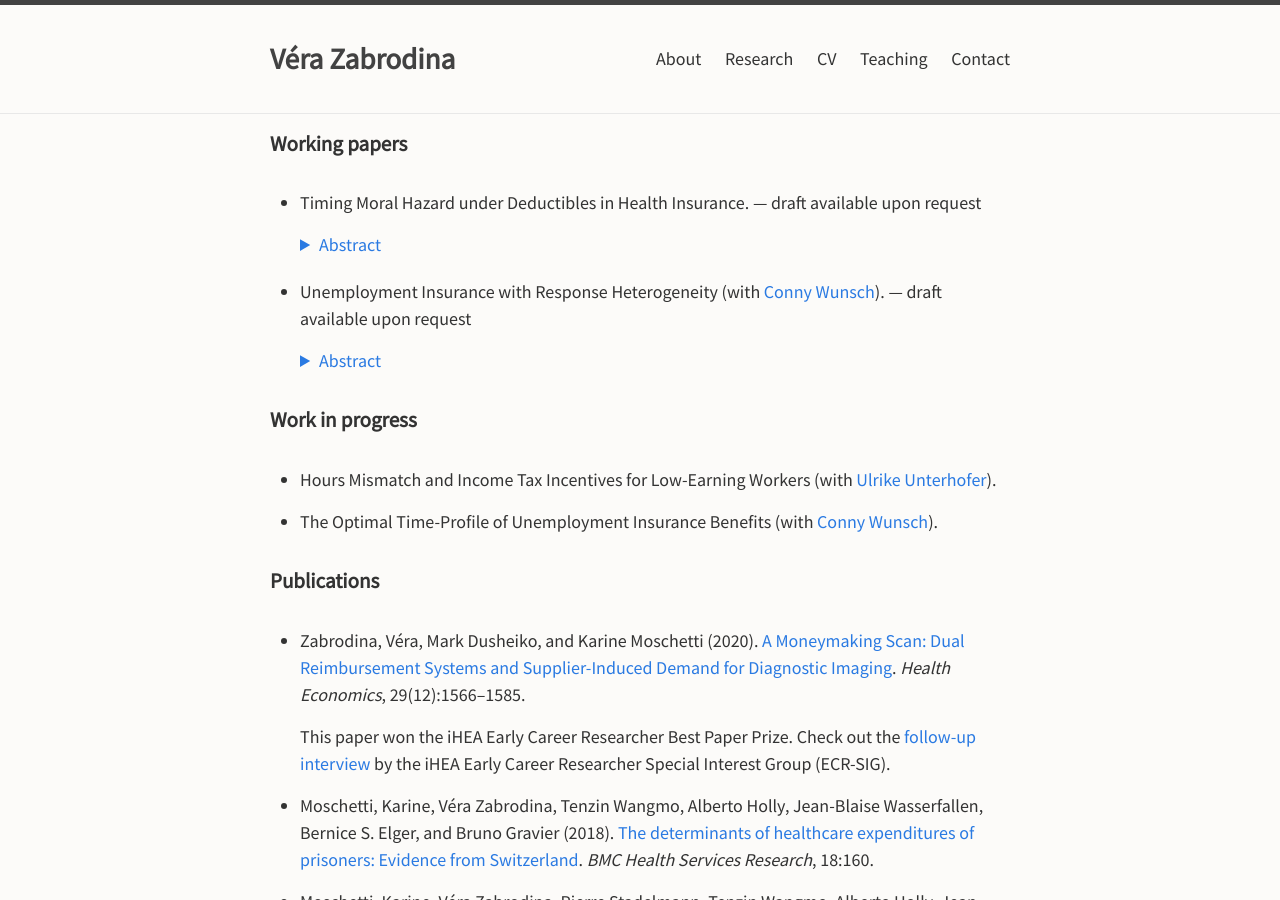
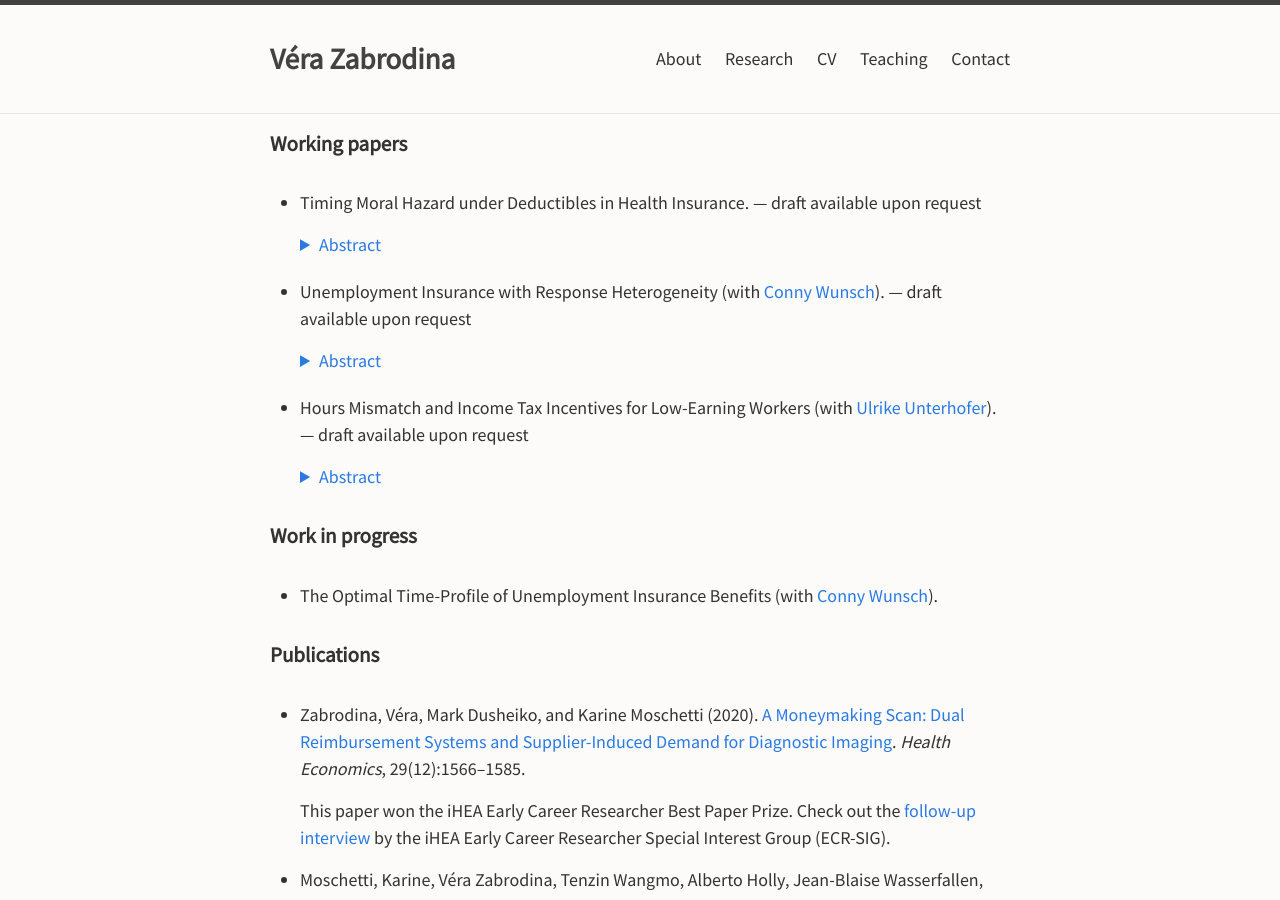
Before and after one commit to verazb/verazb.github.io, a Jekyll site: the page built from index.md, in a window 1280 px wide and 900 px high, scrolled down 1207 px. Built offline with Jekyll 4.4.1, drawn with Linux system fonts in a browser that asks for light colours; our own code applies the rules of GitHub Pages for plain Markdown files.

Commit message:
Update index.md

```diff
--- a/index.md
+++ b/index.md
@@ -50,7 +50,7 @@ In my research, I develop new causal identification designs derived from theoret
   <details style="margin-bottom:20px;">
     <summary style="color:#2a7ae2;">Abstract</summary>
 
-  This paper develops a new approach to identifying timing moral hazard in health insurance contracts when deductible choice is endogenous. I set up a dynamic model of healthcare consumption where individuals exceed a high deductible after a large health shock. I show that individuals either strategically prepone care from the year after the shock and keep a high deductible, or do not retime and switch to a low deductible the year after. The identification of timing moral hazard exploits the randomness of shock timing within a calendar year. Empirical results show quantitatively significant timing moral hazard responses, which decrease with the time left to the deductible reset. This pattern suggests that there are substantial frictions to preponing, and that dynamic changes in incentives matter in shaping strategic timing responses.
+  This paper develops a new approach to identifying timing moral hazard in health insurance contracts when deductible choice is endogenous. I set up a dynamic model of healthcare consumption where individuals exceed a high deductible after a large health shock. I show that individuals either strategically prepone care from the year after the shock and keep a high deductible, or do not retime and switch to a low deductible the year after. The identification of timing moral hazard exploits the randomness of shock timing within a calendar year. Empirical results show quantitatively large timing moral hazard responses. This behaviour can create important distortions in insurance markets by shifting healthcare costs onto the risk pool. The preponed amount decreases with the time left to the deductible reset. The insured do re-optimise on-the-go to minimise out-of-pocket costs, but face substantial frictions in retiming.
 
   </details>
 
@@ -61,17 +61,23 @@ In my research, I develop new causal identification designs derived from theoret
   <details style="margin-bottom:20px;">
     <summary style="color:#2a7ae2;">Abstract</summary>
 
-     The generosity of unemployment insurance (UI) coverage varies with the worker's age and time contributed to social security in many publicly-funded UI systems, despite a lack of evidence on their relevance for UI policy differentiation. This paper studies whether the responses to UI and the implied fiscal externality vary in these two characteristics. We use administrative data from Germany and a multi-cutoff regression discontinuity design to estimate a comprehensive set of duration and wage elasticities at many discontinuities in potential benefit duration. We find that the fiscal externality of UI decreases with contribution time, but increases with age. These gradients are mainly driven by the duration effects of UI, as any wage effects are small. Our results suggest that both age and short-term contribution time are indeed important determinants of UI responses, and thus relevant for policy differentiation. The welfare cost of UI could be reduced by reallocating resources towards younger workers with stable employment histories.
+     The generosity of unemployment insurance (UI) coverage varies with the worker's age and time contributed to social security in many publicly-funded UI systems, despite a lack of evidence on their relevance for UI policy differentiation. This paper studies whether the responses to UI and the implied fiscal externality vary in these two characteristics. We use administrative data from Germany and a multi-cutoff regression discontinuity design to estimate a comprehensive set of duration and wage elasticities at many discontinuities in potential benefit duration. We find that the fiscal externality of UI decreases with contribution time, but increases with age. These gradients are mainly driven by the duration effects of UI, as any wage effects are small. Our results suggest that both age and short-term contribution time are indeed important determinants of UI responses, and thus relevant for policy differentiation. The moral hazard cost of UI can be reduced by reallocating resources towards younger workers with stable employment histories.
 
   </details>
 
 
 
+- Hours Mismatch and Income Tax Incentives for Low-Earning Workers (with [Ulrike Unterhofer](https://wwz.unibas.ch/en/persons/ulrike-unterhofer-1/)). --- draft available upon request
+
+  <details style="margin-bottom:20px;">
+    <summary style="color:#2a7ae2;">Abstract</summary>
+
+     Many workers do not work their desired number of hours, particularly in the low-earning segment. We study whether income tax notches generate hours mismatch in the context of mini jobs in Germany. These jobs are exempt from income and social security taxes up until a salient earnings threshold. We find substantial underemployment at the threshold, suggesting that it constrains many workers to work less than their optimum. A reform shifting the threshold upwards raised underemployment among mini jobbers. Workers increased their desired hours, but contracts adjusted through small increases in actual hours and wages. These findings are consistent with firms' hours constraints shaping job offers in the low-earning segment. They suggest that firms cater to workers' incentives to bunch, but overprovide mini jobs. While workers are able to achieve more favourable hours-wage packages in the adjustment, the aggravation in underemployment points to ambiguous effects on worker welfare.
+
+  </details>
+
 
 ### Work in progress
-
-
-- Hours Mismatch and Income Tax Incentives for Low-Earning Workers (with [Ulrike Unterhofer](https://wwz.unibas.ch/en/persons/ulrike-unterhofer-1/)).
 
 - The Optimal Time-Profile of Unemployment Insurance Benefits (with [Conny Wunsch](https://sites.google.com/view/cwunsch)).
 
```
